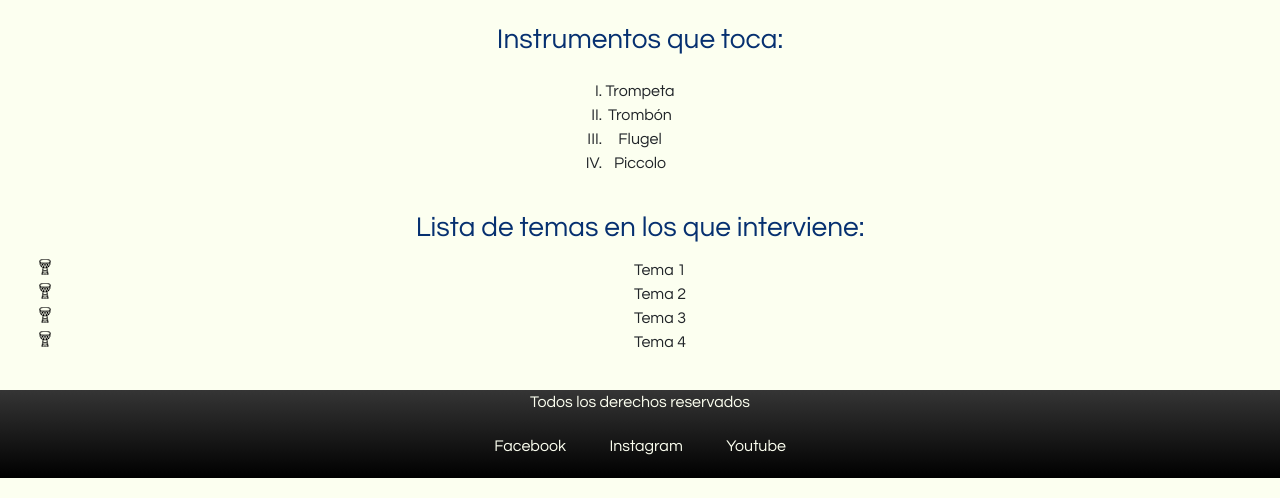
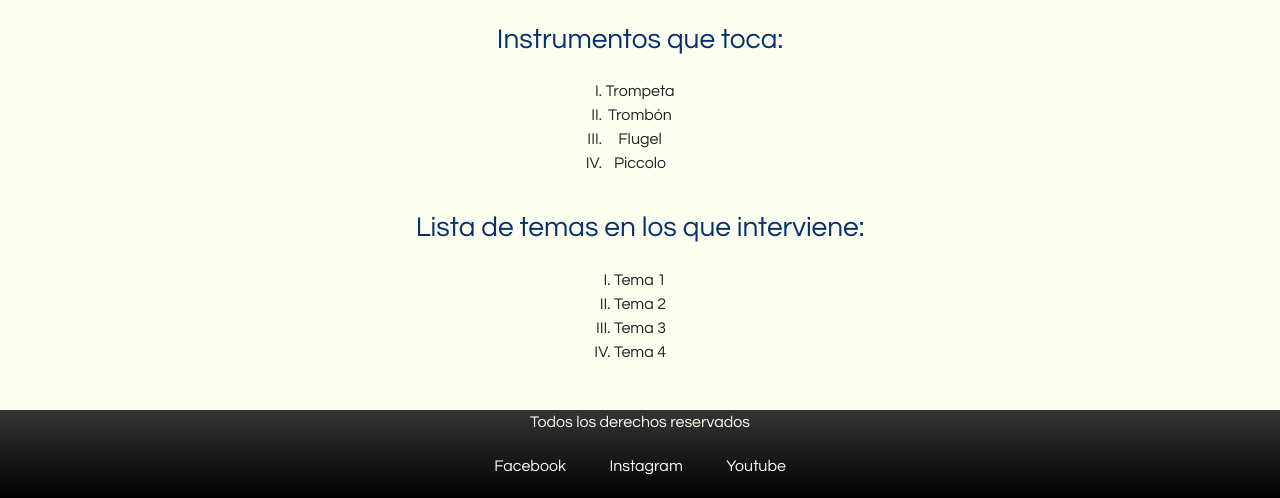
Before and after one commit to diegodipardo/waka, a website: page views/joaquin-echave.html in a window 1280 px wide. Shown: the part 565-1063 px from the top of the page. Drawn offline with nearby package versions, Linux system fonts and the light colour scheme.

Commit message:
modif lista

```diff
--- a/views/joaquin-echave.html
+++ b/views/joaquin-echave.html
@@ -62,7 +62,7 @@
                     <li>Piccolo</li>
                 </ol>
                 <h3>Lista de temas en los que interviene:</h3>
-                <ul  class="listas--img">
+                <ul  class="listas">
                     <li>Tema 1</li>
                     <li>Tema 2</li>
                     <li>Tema 3</li>
```
